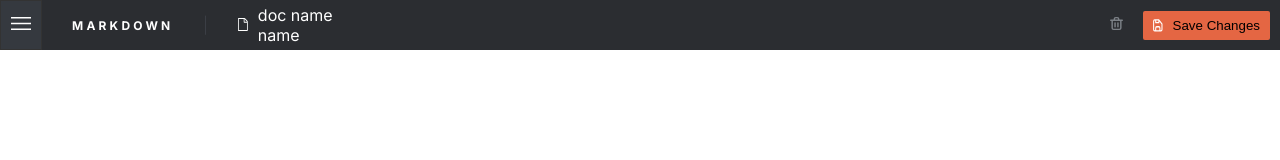
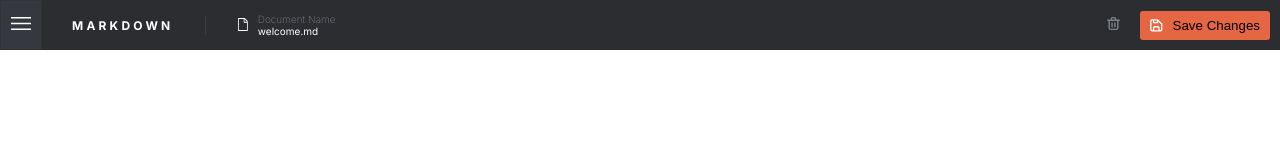
Before and after one commit to Andrew-Marfo/in-browser-markdown-editor-app, a Next.js app: page / in a window 1280 px wide. Shown: the top 160 px of the page. Built offline with nearby package versions, Linux system fonts and the light colour scheme.

Commit message:
completed nav bar

```diff
--- a/src/components/navbar.tsx
+++ b/src/components/navbar.tsx
@@ -5,18 +5,20 @@ const Navbar = () => {
   return (
     <div className='navbar flex items-center'>
       <div className='nav-details flex items-center'>
+        {/* humburger */}
         <button className='hamburger'>
           <Image src="/assets/icon-menu.svg" alt='hamburger' width={20} height={13}/>
         </button>
         <p className='markdown-title'>markdown</p>
         <p className='separator'>|</p>
+        {/* document name details */}
         <div className='nav-doc-name flex items-center'>
           <div>
             <Image src="/assets/icon-document.svg" alt='link' width={10} height={13}/>
           </div>
           <div>
-            <p>doc name</p>
-            <p>name</p>
+            <p className='doc-name-title'>Document Name</p>
+            <p className='doc-name'>welcome.md</p>
           </div>
         </div>
       </div>
@@ -26,8 +28,9 @@ const Navbar = () => {
         <Image src="/assets/icon-delete.svg" alt='link' width={13} height={13}/>
         </button>
         <button className='save-btn flex items-center'>
-        <Image src="/assets/icon-save.svg" alt='link' width={10} height={13}/>
-           Save Changes</button>
+          <Image src="/assets/icon-save.svg" alt='link' width={13} height={13}/>
+           Save Changes
+        </button>
       </div>
     </div>
   )
--- a/src/styles/app.style.css
+++ b/src/styles/app.style.css
@@ -41,6 +41,16 @@
     gap: 10px;
 }
 
+.doc-name-title{
+    font-weight: 200;
+    font-size: 10px;
+    color: #7C8187;
+}
+
+.doc-name{
+    font-size: 10px;
+}
+
 .hamburger{
     padding: 10px;
     border-radius: 0;
@@ -64,5 +74,5 @@
     margin: 10px;
     background: #E46643;
     border: none;
-    border-radius: 2px;
+    border-radius: 3px;
 }
```
